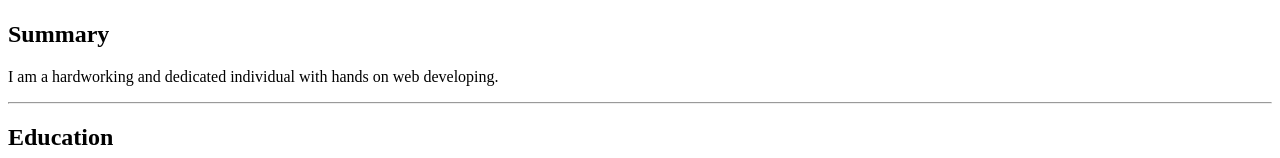
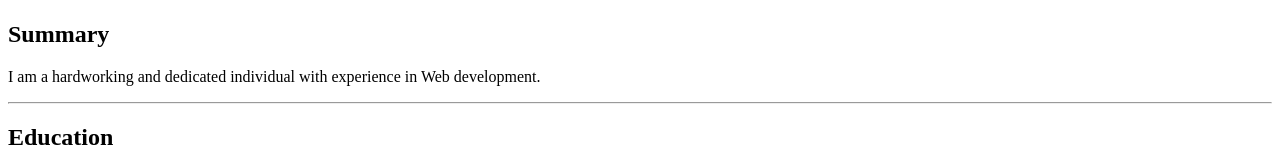
Before and after one commit to birjusingh/Resume.html, a plain HTML site: page index.html in a window 1280 px wide. Shown: the part 233-391 px from the top of the page. Drawn offline with Linux system fonts and the light colour scheme.

Commit message:
Update index.html

```diff
--- a/index.html
+++ b/index.html
@@ -9,7 +9,7 @@
  <h1>Biraj Kumar Singh</h1>
  <img src="./profilepic.png" width="150" height="150">
  <h2>Summary</h2>
- <p>I am a hardworking and dedicated individual with hands on web developing.</p>
+ <p>I am a hardworking and dedicated individual with experience in Web development.</p>
  <hr/>
  <h2>Education</h2>
  <ul>
```
